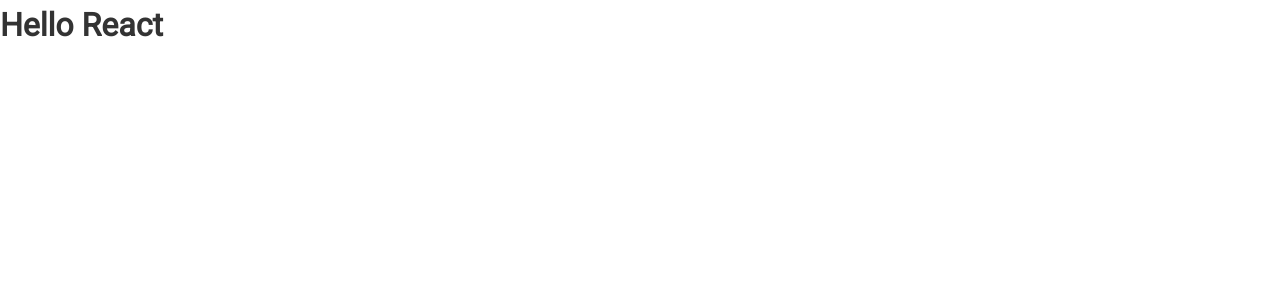
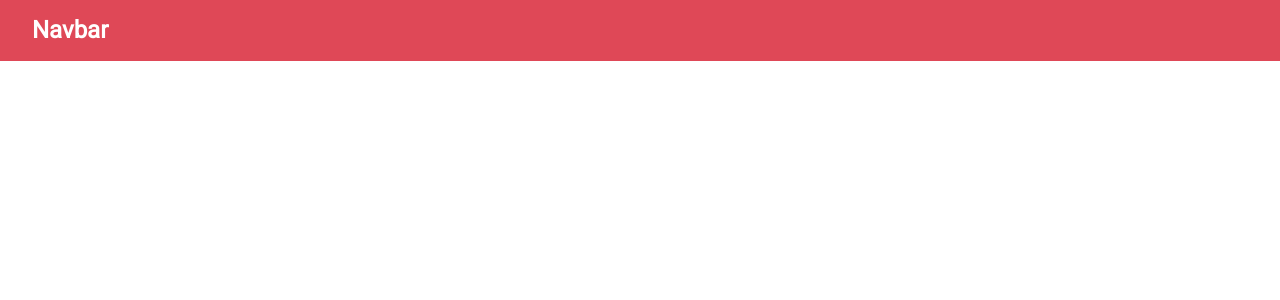
Before and after one commit to temesghentekeste/github-finder-react, a React (Create React App) app: page / in a window 1280 px wide. Shown: the top 300 px of the page. Built offline with nearby package versions, Linux system fonts and the light colour scheme.

Commit message:
Add Navbar component

```diff
--- a/src/App.js
+++ b/src/App.js
@@ -1,11 +1,16 @@
+/* eslint-disable class-methods-use-this */
+/* eslint-disable react/prefer-stateless-function */
+/* eslint-disable import/no-named-as-default */
+
 import React, { Component } from 'react';
 import './App.css';
+import Navbar from './components/layout/Navbar';
 
 class App extends Component {
   render() {
     return (
       <div className="App">
-        <h1>Hello React</h1>
+        <Navbar />
       </div>
     );
   }
--- /dev/null
+++ b/src/components/layout/Navbar.js
@@ -0,0 +1,14 @@
+/* eslint-disable react/prefer-stateless-function */
+import React, { Component } from 'react';
+
+export class Navbar extends Component {
+  render() {
+    return (
+      <nav className="navbar bg-primary">
+        <h1>Navbar</h1>
+      </nav>
+    );
+  }
+}
+
+export default Navbar;
```
